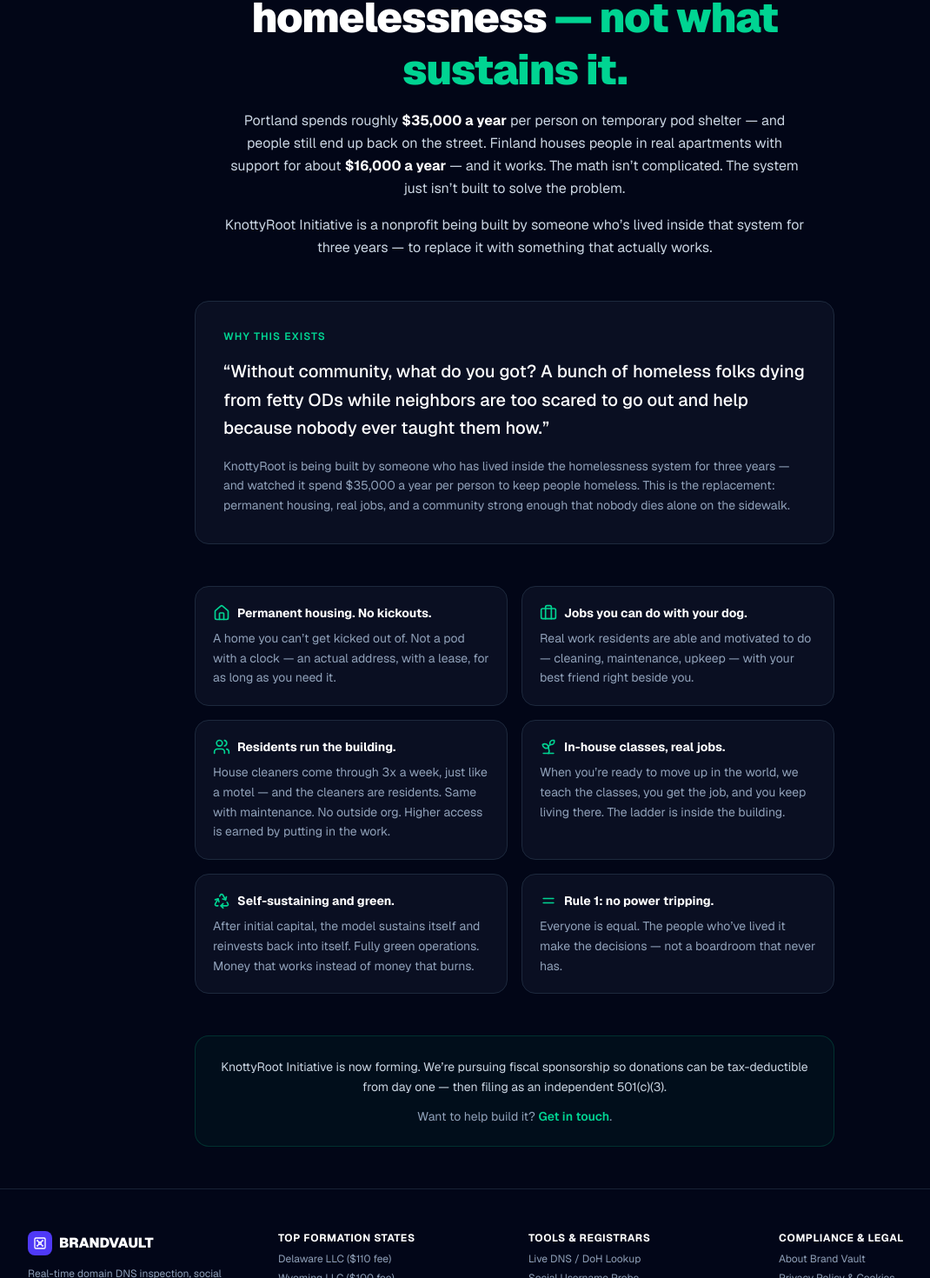
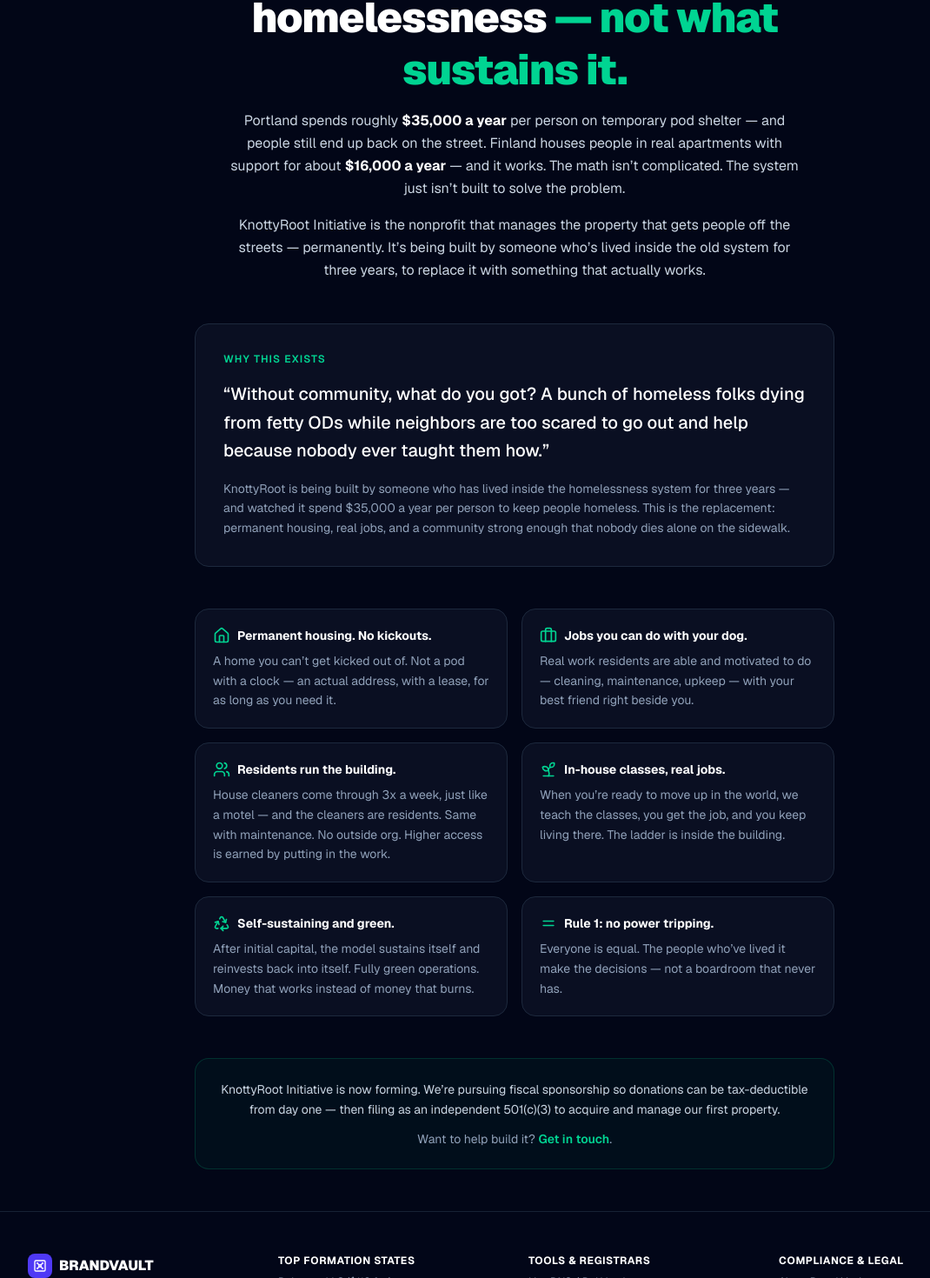
Before and after one commit to frac1ur3d-hash/brand-vault, a Next.js app: page /knottyroot in a window 1280 px wide. Shown: the part 254-1724 px from the top of the page at 87% size, without its empty margins (48-1118 px from the left). Built offline with nearby package versions, Linux system fonts and the light colour scheme.

Commit message:
KnottyRoot: nonprofit-as-property-manager framing

```diff
--- a/app/knottyroot/page.tsx
+++ b/app/knottyroot/page.tsx
@@ -60,8 +60,9 @@ export default function KnottyRootPage() {
           complicated. The system just isn’t built to solve the problem.
         </p>
         <p className="text-base text-slate-300 leading-relaxed max-w-2xl mx-auto">
-          KnottyRoot Initiative is a nonprofit being built by someone who’s lived inside that
-          system for three years — to replace it with something that actually works.
+          KnottyRoot Initiative is the nonprofit that manages the property that gets people
+          off the streets — permanently. It’s being built by someone who’s lived inside the
+          old system for three years, to replace it with something that actually works.
         </p>
       </div>
 
@@ -100,7 +101,8 @@ export default function KnottyRootPage() {
       <div className="rounded-2xl border border-emerald-500/20 bg-emerald-500/5 p-6 text-center space-y-3">
         <p className="text-sm text-slate-300 leading-relaxed">
           KnottyRoot Initiative is now forming. We’re pursuing fiscal sponsorship so donations
-          can be tax-deductible from day one — then filing as an independent 501(c)(3).
+          can be tax-deductible from day one — then filing as an independent 501(c)(3) to
+          acquire and manage our first property.
         </p>
         <p className="text-sm text-slate-400">
           Want to help build it?{' '}
```
